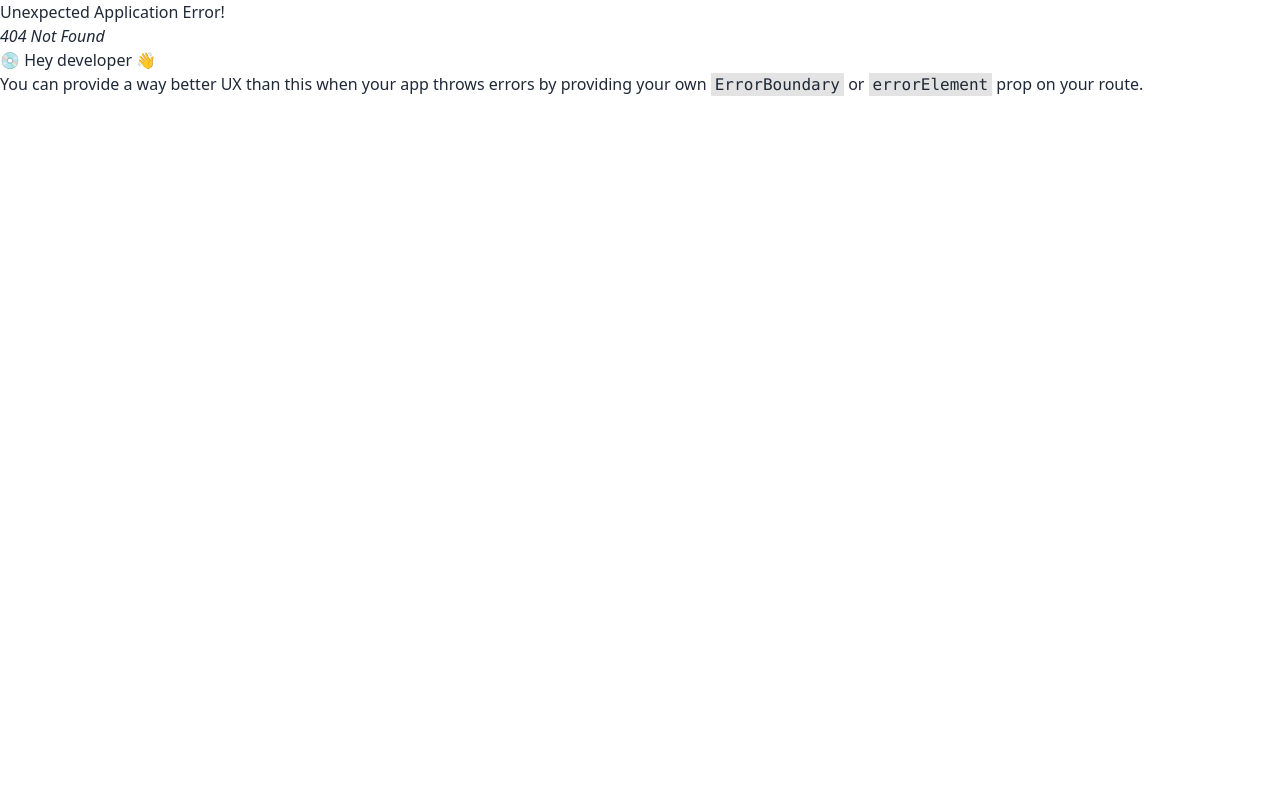
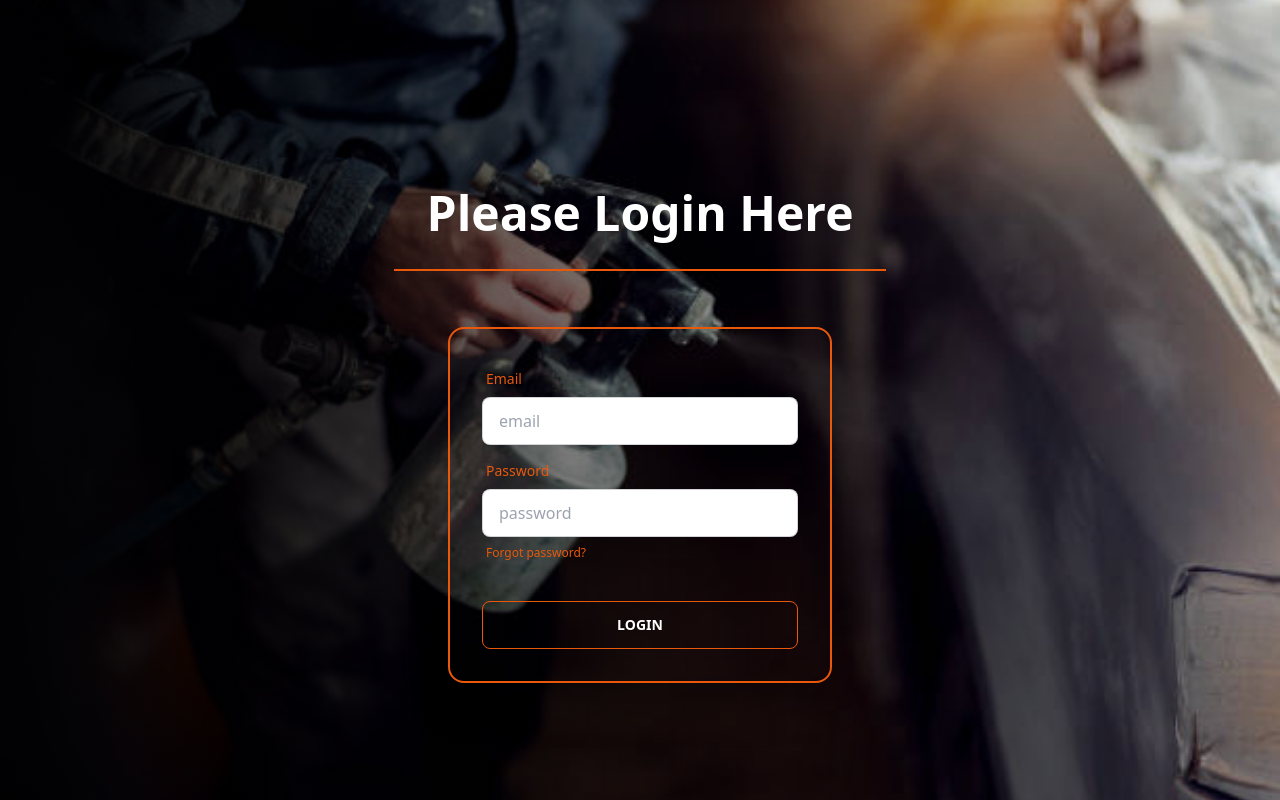
Before and after one commit to Shahriar090/car-painting-workshop-client, a React (Vite) app: page /login in a window 1280 px wide. Before the commit this address had no page. Built offline with nearby package versions, Linux system fonts and the light colour scheme.

Commit message:
Implemented login page

```diff
--- a/src/Pages/Home/AboutUs/AboutUs.jsx
+++ b/src/Pages/Home/AboutUs/AboutUs.jsx
@@ -62,7 +62,7 @@ const AboutUs = () => {
       >
         <img src={painterImg} alt="Painter Image" />
         <div className="text-overlay absolute bottom-5 left-0 right-0 flex flex-col items-center justify-center w-52 h-48 border-dotted border-2 border-orange-600 bg-sky-950 ">
-          <h1 className="text-2xl text-orange-600 pl-5">
+          <h1 className="text-2xl text-orange-600 pl-5 ">
             25 Years Plus Experience
           </h1>
         </div>
--- a/src/Pages/Home/Navbar/Navbar.jsx
+++ b/src/Pages/Home/Navbar/Navbar.jsx
@@ -43,7 +43,7 @@ const Navbar = () => {
         </ul>
       </div>
       <div className="navbar-end">
-        <Link className="btn btn-outline rounded-full border-2 border-white text-white hover:bg-white hover:text-sky-950 transition-colors">Login</Link>
+        <Link to='/login' className="btn btn-outline rounded-full border-2 border-white text-white hover:bg-white hover:text-sky-950 transition-colors">Login</Link>
       </div>
     </div>
   );
--- /dev/null
+++ b/src/Pages/Login/Login.jsx
@@ -0,0 +1,54 @@
+import React from "react";
+import bgImage from "../../assets/login-page.jpg"
+
+const Login = () => {
+  return (
+   <div className="hero min-h-screen relative">
+    <div className="absolute inset-0 bg-gradient-to-r from-black to-transparent opacity-95">
+
+    </div>
+     <div className="hero min-h-screen bg-cover bg-center bg-sky-950 text-white" style={{backgroundImage: `url(${bgImage})`}}>
+      <div className="hero-content flex-col">
+        <div className="text-center lg:text-left">
+          <h1 className="text-5xl font-bold text-center m-10 border-b-2 border-orange-600 p-8">Please Login Here</h1>
+
+        </div>
+        <div className="card flex-shrink-0 w-full max-w-sm shadow-2xl bg-transparent border-2 border-orange-600">
+          <div className="card-body ">
+            <div className="form-control">
+              <label className="label">
+                <span className="label-text text-orange-600">Email</span>
+              </label>
+              <input
+                type="text"
+                placeholder="email"
+                className="input input-bordered text-black"
+              />
+            </div>
+            <div className="form-control">
+              <label className="label">
+                <span className="label-text text-orange-600">Password</span>
+              </label>
+              <input
+                type="text"
+                placeholder="password"
+                className="input input-bordered text-black"
+              />
+              <label className="label">
+                <a href="#" className="label-text-alt link link-hover text-orange-600">
+                  Forgot password?
+                </a>
+              </label>
+            </div>
+            <div className="form-control mt-6">
+              <button className="btn btn-outline text-white hover:bg-orange-600 border-orange-600">Login</button>
+            </div>
+          </div>
+        </div>
+      </div>
+    </div>
+   </div>
+  );
+};
+
+export default Login;
--- /dev/null
+++ b/src/Pages/SignUp/SignUp.jsx
@@ -0,0 +1,11 @@
+import React from 'react';
+
+const SignUp = () => {
+    return (
+        <div>
+            <h1>Sign up here</h1>
+        </div>
+    );
+};
+
+export default SignUp;
```
Also changed, not shown: src/Routes/Routes.jsx (+12 -1 lines), src/assets/login-page.jpg (added).
